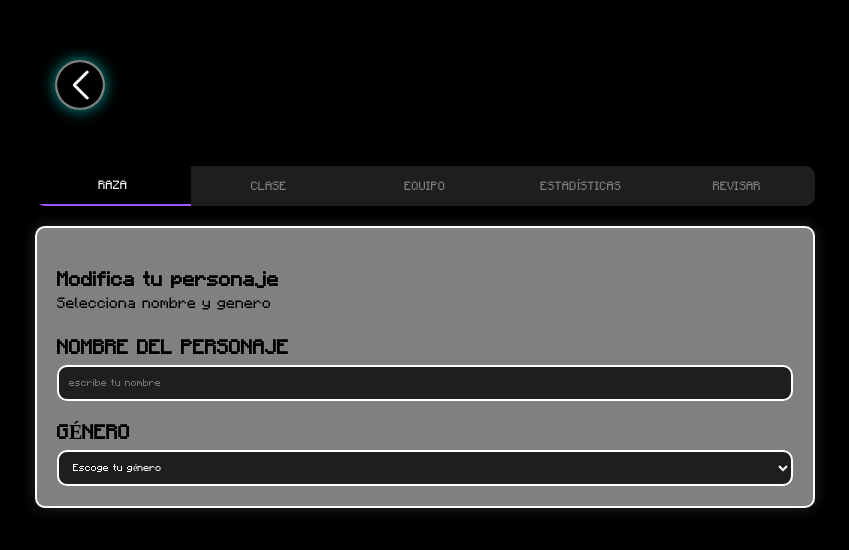
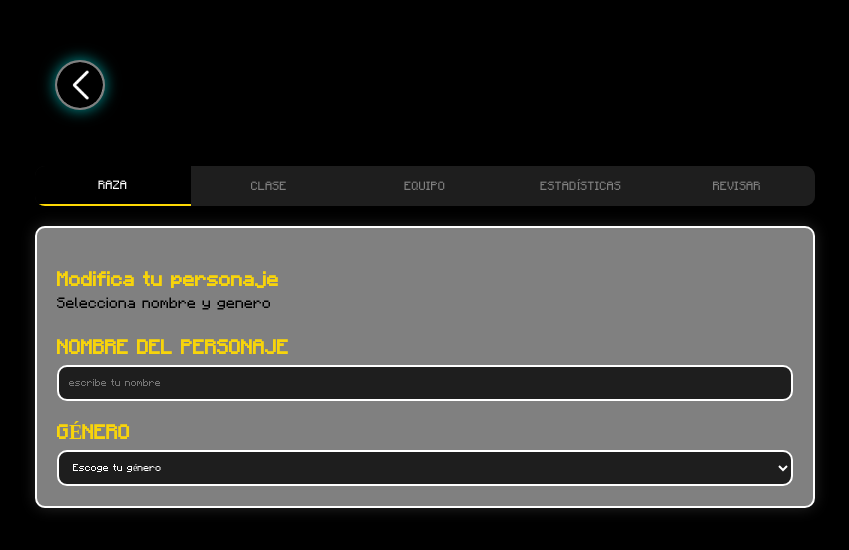
Before and after one commit to SantiagoPedrazaSierra/JuegoCampus, a plain HTML site: page index2.html in a window 1280 px wide. Shown: the whole page, without its empty margins (215-1064 px from the left). Drawn offline with Linux system fonts and the light colour scheme.

Commit message:
feat: :art: style color

```diff
--- a/css/page2.css
+++ b/css/page2.css
@@ -87,7 +87,7 @@ body {
   .tab.active {
     background: black;
     color: white;
-    border-bottom: 2px solid #9c59ff;
+    border-bottom: 2px solid #FED904    ;
     font-family:"1_Minecraft-Regular";
 
   }
@@ -106,6 +106,7 @@ body {
     margin-top: 20px;
     font-size: 20px;
     font-family:"1_Minecraft-Regular";
+    color: rgba(254, 217, 4, 0.943);
 
   }
 
```
